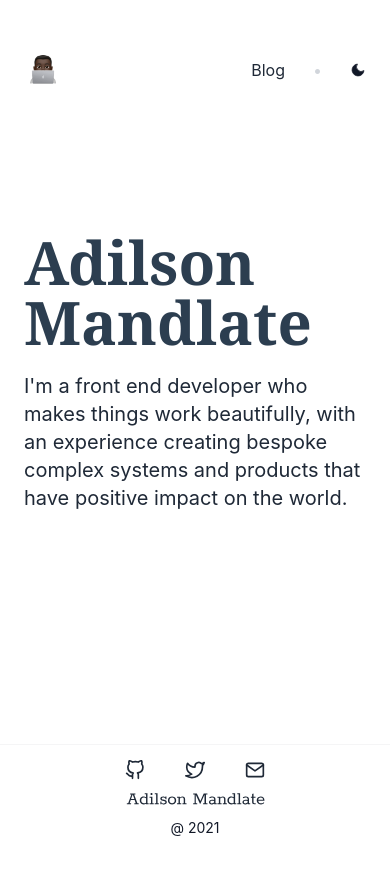
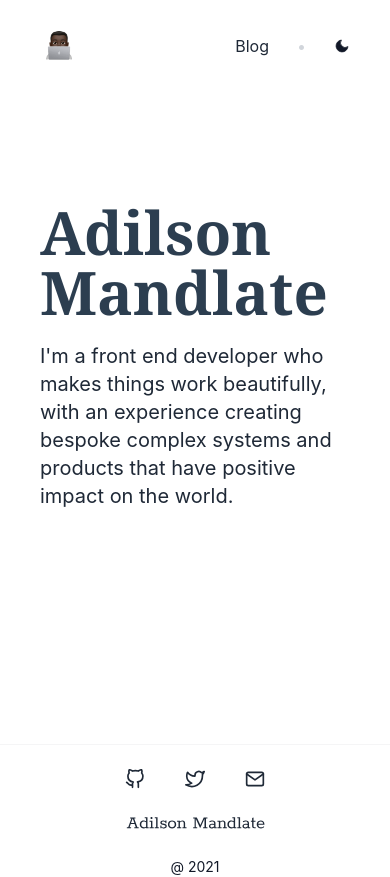
Before and after one commit to adilsonmandlate/adilsonmandlate.dev, a Next.js app: page / in a window 390 px wide. Before the commit the page ends 844 px from the top, so only its background shows below. Built offline with nearby package versions, Linux system fonts and the light colour scheme; what @tailwindcss/typography would draw is missing.

Commit message:
style: adjust padding and margins

```diff
--- a/src/components/Footer/Footer.js
+++ b/src/components/Footer/Footer.js
@@ -1,7 +1,7 @@
 export const Footer = ({ ...props }) => {
   return (
     <footer className="w-full h-full grid md:grid-cols-3 max-w-7xl items-center pt-2 md:px-12 md:pt-0 border-t border-gray-700 dark:border-gray-800 border-opacity-5">
-      <div className="flex justify-self-center md:justify-self-start">
+      <div className="flex justify-self-center md:justify-self-start mt-4 md:mt-0">
         <a
           href="https://github.com/adilsonmandlate"
           rel="nofollow noopener noreferrer"
@@ -66,7 +66,7 @@ export const Footer = ({ ...props }) => {
         </a>
       </div>
 
-      <div className="dark:text-gray-50 text-gray-800 justify-self-center">
+      <div className="flex dark:text-gray-50 text-gray-800 justify-self-center my-7 md:my-0">
         <span className="sr-only">Adilson Mandlate</span>
         <svg
           width="173"
@@ -79,9 +79,9 @@ export const Footer = ({ ...props }) => {
         </svg>
       </div>
 
-      <div className="text-sm justify-self-center md:justify-self-end">
+      <p className="text-sm flex justify-self-center md:justify-self-end">
         @ {new Date().getFullYear()}
-      </div>
+      </p>
     </footer>
   );
 };
--- a/src/components/Navbar/Navbar.js
+++ b/src/components/Navbar/Navbar.js
@@ -6,7 +6,7 @@ const Navbar = () => {
   const { resolvedTheme, setTheme } = useTheme();
 
   return (
-    <nav className="flex flex-row items-center fixed top-0 right-0 left-0 justify-between max-w-7xl w-full mx-auto px-6 md:px-12 pt-12 pb-6 bg-white dark:bg-gray-900">
+    <nav className="flex flex-row items-center fixed top-0 right-0 left-0 justify-between max-w-7xl w-full mx-auto px-10 md:px-12 py-6 bg-white dark:bg-gray-900">
       <Link href="/">
         <a className="text-gray-800 dark:text-gray-50 no-underline">
           <Image
--- a/src/pages/_app.js
+++ b/src/pages/_app.js
@@ -6,9 +6,9 @@ import { Navbar } from "../components/Navbar";
 function MyApp({ Component, pageProps }) {
   return (
     <ThemeProvider attribute="class">
-      <div className="grid grid-rows-app min-h-screen justify-items-center pt-40">
+      <div className="grid grid-rows-app min-h-screen justify-items-center pt-32">
         <Navbar />
-        <main className="max-w-5xl w-full px-6 md:px-12 h-full my-auto">
+        <main className="max-w-5xl w-full px-10 md:px-12 h-full my-auto">
           <Component {...pageProps} />
         </main>
         <Footer />
```
